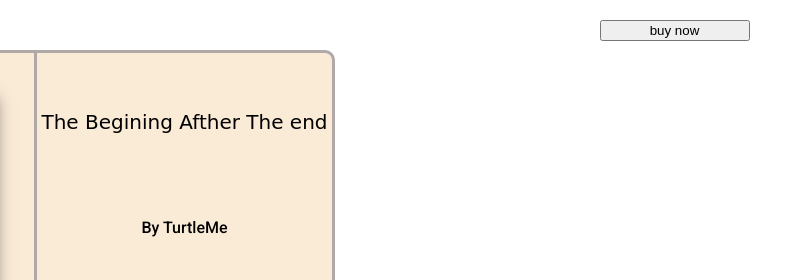
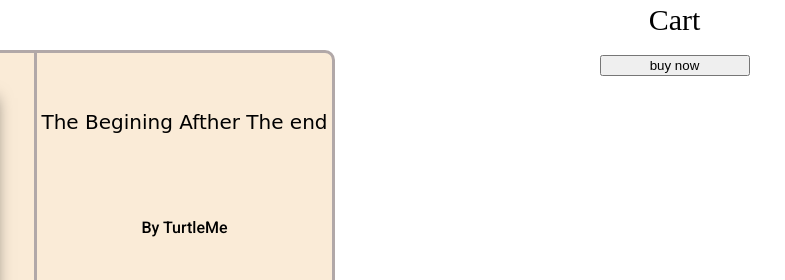
Before and after one commit to Demetrusa/BookShop, a plain HTML site: page index.html in a window 1280 px wide. Shown: the top 280 px of the page, 293-1078 px from the left. Drawn offline with Linux system fonts and the light colour scheme; a web font is replaced by a local one.

Commit message:
fix: small bugs

```diff
--- a/css/style.css
+++ b/css/style.css
@@ -105,7 +105,6 @@ body{
 .modal{
     display: none;
     z-index: 1;
-
     position: absolute;
     background-color: rgb(0,0,0);
     background-color: rgba(0,0,0,0.4);
@@ -115,6 +114,7 @@ body{
     top: 0;
     overflow: auto;
     position: fixed;
+
 }
 .modal-content{
     display: flex;
@@ -122,6 +122,7 @@ body{
     width: 1000px;
     background-color: rgb(255, 254, 254);
     margin-top: 200px;
+    margin-left: 100px;
 
 }
 .modal-right-wrap{
@@ -154,6 +155,7 @@ body{
     width: 600px;
     height: auto;
     position: relative;
+    margin-top: 5px;
 
 }
 
@@ -162,7 +164,7 @@ body{
     height: 800px;
     border: 1.5px solid rgb(11, 11, 11);
     background-color:antiquewhite;
-
+    margin-top: 20px;
 
 }
 .buyButton{
@@ -175,6 +177,7 @@ body{
     display: flex;
     flex-direction: column;
     gap: 20px;
+
 }
 h1{
     display: flex;
@@ -277,7 +280,7 @@ h1{
 #register{
     width:150px;
     height: 30px;
-    align-items: center;
+    margin-left: 35%;
     cursor: pointer;
     border-radius: 10px;
     border-color: #FFFFFF;
@@ -320,3 +323,8 @@ h1{
 .cart-main-div{
     display:none;
 }
+.cart-title{
+    display: flex;
+    justify-content: center;
+    font-size: 30px;
+}
--- a/script.js
+++ b/script.js
@@ -7,14 +7,21 @@ var container = document.createElement("div")
 container.classList.add('content-container');
 document.getElementsByTagName('body')[0].prepend(container);
 
+var cartTitle =document.createElement("h3")
+cartTitle.className= "cart-title";
+cartTitle.textContent = "Cart"
+cartContainer.appendChild(cartTitle)
+
 var cartBtn = document.createElement("button")
 cartBtn.className ="buyButton"
 cartContainer.appendChild(cartBtn)
 cartBtn.textContent = "buy now";
 
 let formi = document.getElementsByClassName("delivery-form")
+
     cartBtn.onclick = function() {
-        formi.style.display="block";
+        formi[0].style.display = "block";
+        console.log(formi);
     }
 
 
```
